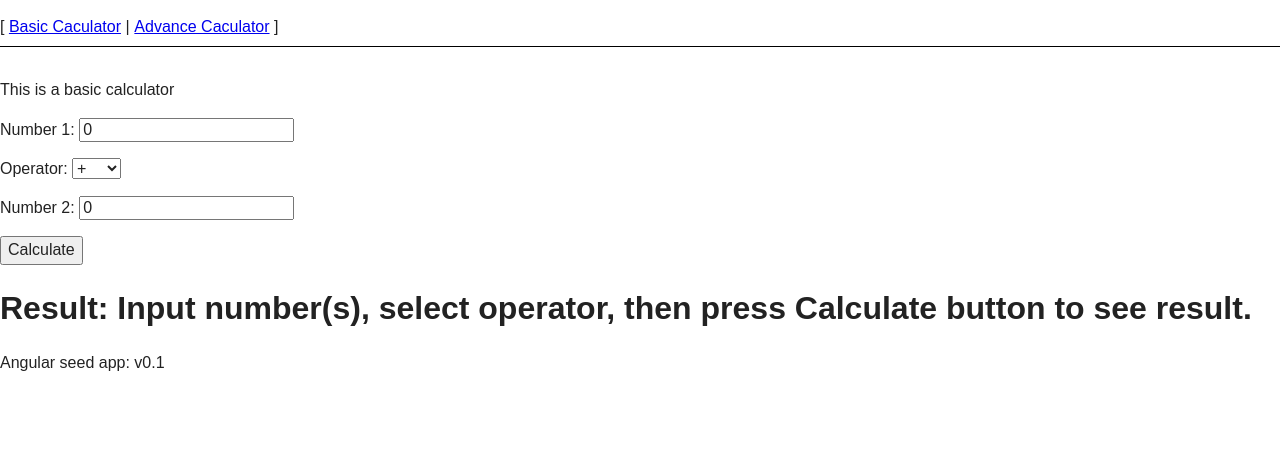
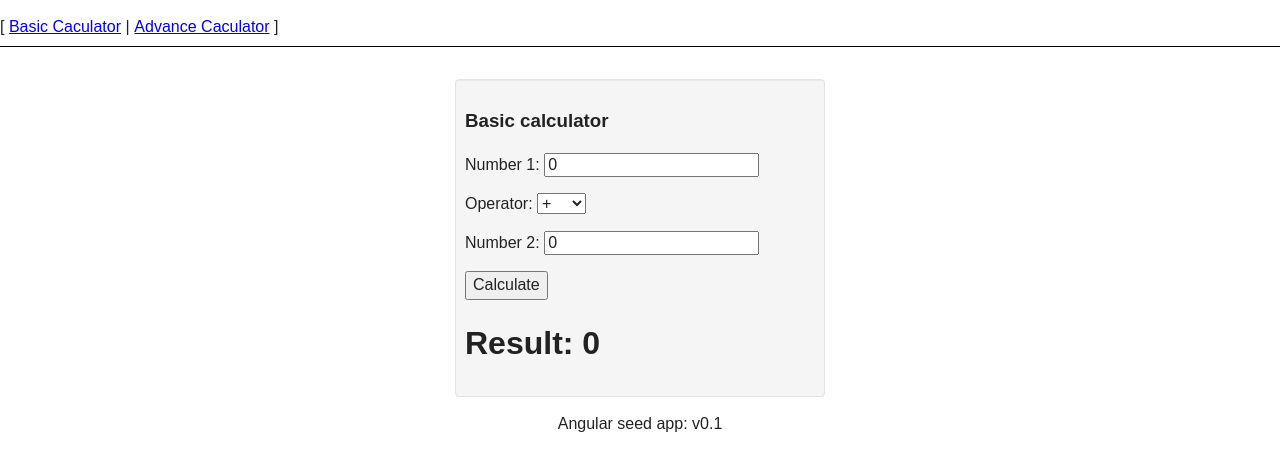
Before and after one commit to tom-mtdo/calculator, a website: page calculator/app/index.html at #!/view-basic in a window 1280 px wide. Drawn offline with nearby package versions, Linux system fonts and the light colour scheme.

Commit message:
init decor basic view

```diff
--- a/calculator/app/app.css
+++ b/calculator/app/app.css
@@ -23,3 +23,39 @@
   content: "|";
   padding-right: 0.3em;
 }
+
+.container {
+  padding-right: 15px;
+  padding-left: 15px;
+  margin-right: auto;
+  margin-left: auto;
+}
+
+.well {
+  min-height: 20px;
+  padding: 9px;
+  margin-bottom: 10px;
+  background-color: #f5f5f5;
+  border: 1px solid #e3e3e3;
+  border-radius: 4px;
+  -webkit-box-shadow: inset 0 1px 1px rgba(0, 0, 0, 0.05);
+          box-shadow: inset 0 1px 1px rgba(0, 0, 0, 0.05);
+}
+
+.view-basic {
+  width: 350px;
+  max-width: 350px;
+  margin-right: auto;
+  margin-left: auto;
+}
+
+.footer {
+  width: 500px;
+  max-width: 500px;
+  margin-right: auto;
+  margin-left: auto;
+}
+
+.footer > p {
+	text-align: center;
+}
--- a/calculator/app/components/arithmetic/arithmetic.js
+++ b/calculator/app/components/arithmetic/arithmetic.js
@@ -15,7 +15,7 @@ angular.module('myApp.arithmetic', [
 	this.num1 = 0;
 	this.ope = this.operators[0];
 	this.num2 = 0;
-	this.calResult = "Input number(s), select operator, then press Calculate button to see result.";
+	this.calResult = arithmeticService.sum(this.num1, this.num2);
 
 	this.calculate = function(){
 		switch( this.ope ){
--- a/calculator/app/index.html
+++ b/calculator/app/index.html
@@ -24,10 +24,12 @@
       <p class="browsehappy">You are using an <strong>outdated</strong> browser. Please <a href="http://browsehappy.com/">upgrade your browser</a> to improve your experience.</p>
   <![endif]-->
 
-  <div ng-view></div>
-
-  <div>Angular seed app: v<span app-version></span></div>
-
+  <div class="container">
+    <div class="well view-basic">
+      <div ng-view></div>
+    </div>
+    <div class="footer"><p>Angular seed app: v<span app-version></span></p></div>
+  </div>
   <!-- In production use:
   <script src="//ajax.googleapis.com/ajax/libs/angularjs/x.x.x/angular.min.js"></script>
   -->
--- a/calculator/app/view-basic/view-basic.html
+++ b/calculator/app/view-basic/view-basic.html
@@ -1,3 +1,3 @@
 
-<p>This is a basic calculator</p>
+<p><h3>Basic calculator</h3></p>
 <arithmetic></arithmetic>
```
Also changed, not shown: calculator/app/components/calculus/calculus.html (added), calculator/app/components/calculus/calculus.js (added), calculator/app/components/calculus/calculus_test.js (added).
